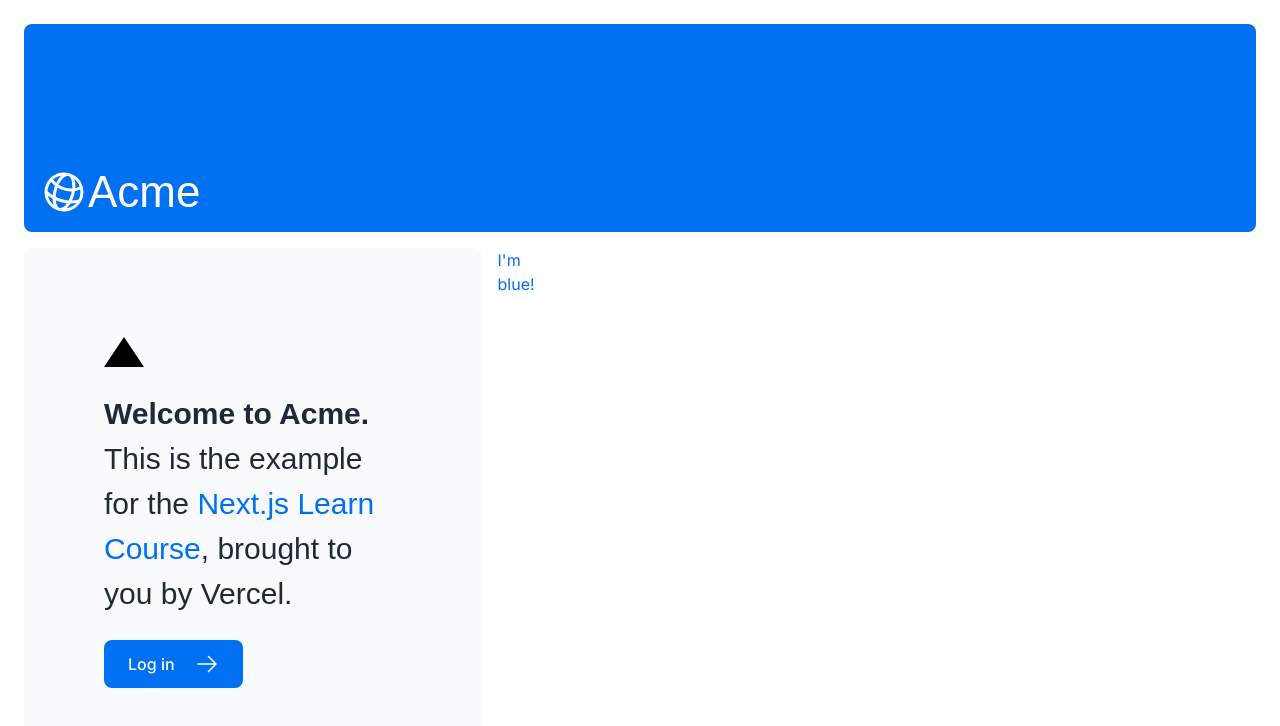
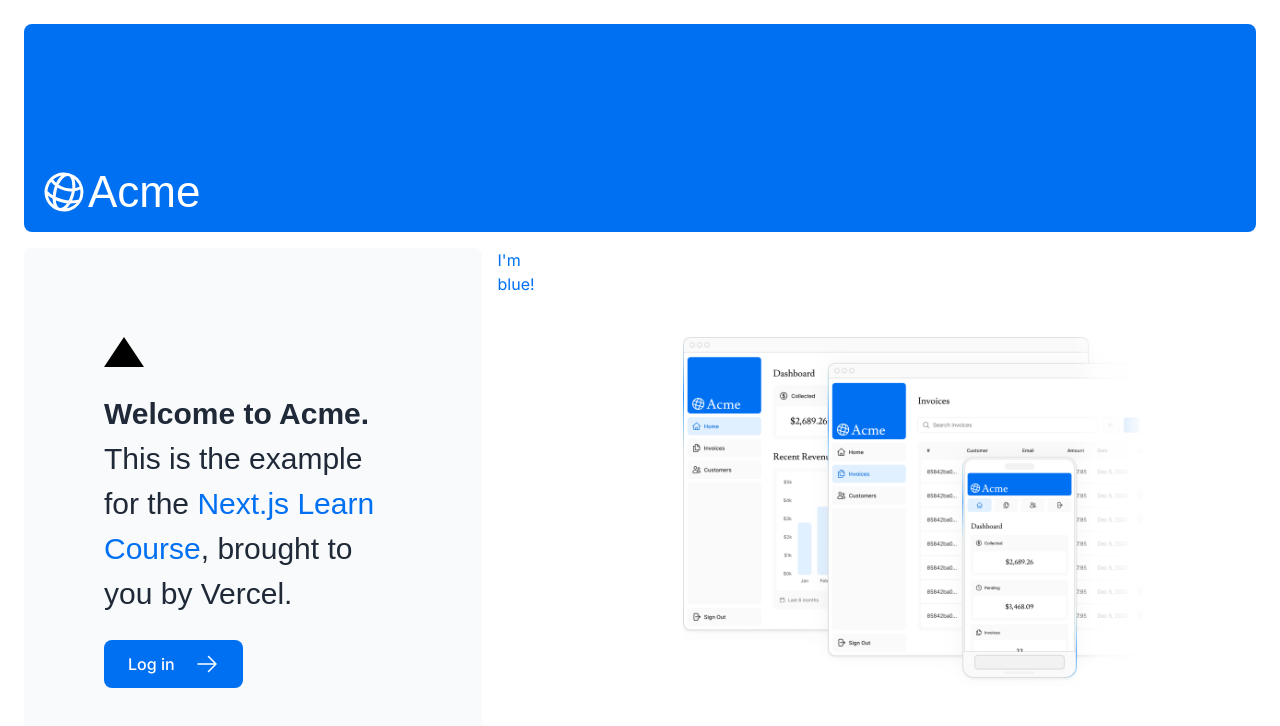
Before and after one commit to SirChristianWilliam/financial-dashboard, a Next.js app: page / in a window 1280 px wide. Shown: the top 726 px of the page. Built offline with nearby package versions, Linux system fonts and the light colour scheme; a web font is replaced by a local one.

Commit message:
Import Image from next/image, then add the hero image to the main page.tsx

```diff
--- a/app/page.tsx
+++ b/app/page.tsx
@@ -3,6 +3,8 @@
 import Link from 'next/link';
 import styles from '@/app/ui/home.module.css';
 import { myFonts } from '@/app/ui/fonts';
+import Image from 'next/image';
+
 
 export default function Page() {
   return (
@@ -33,6 +35,13 @@
 
         <div className="flex items-center justify-center p-6 md:w-3/5 md:px-28 md:py-12">
           {/* Add Hero Images Here */}
+          <Image
+            src="/hero-desktop.png"
+            width='1000'
+            height='760'
+            className="hidden md:block"
+            alt="Screenshots of the dashboard project showing desktop version"
+        />
         </div>
       </div>
     </main>
```
